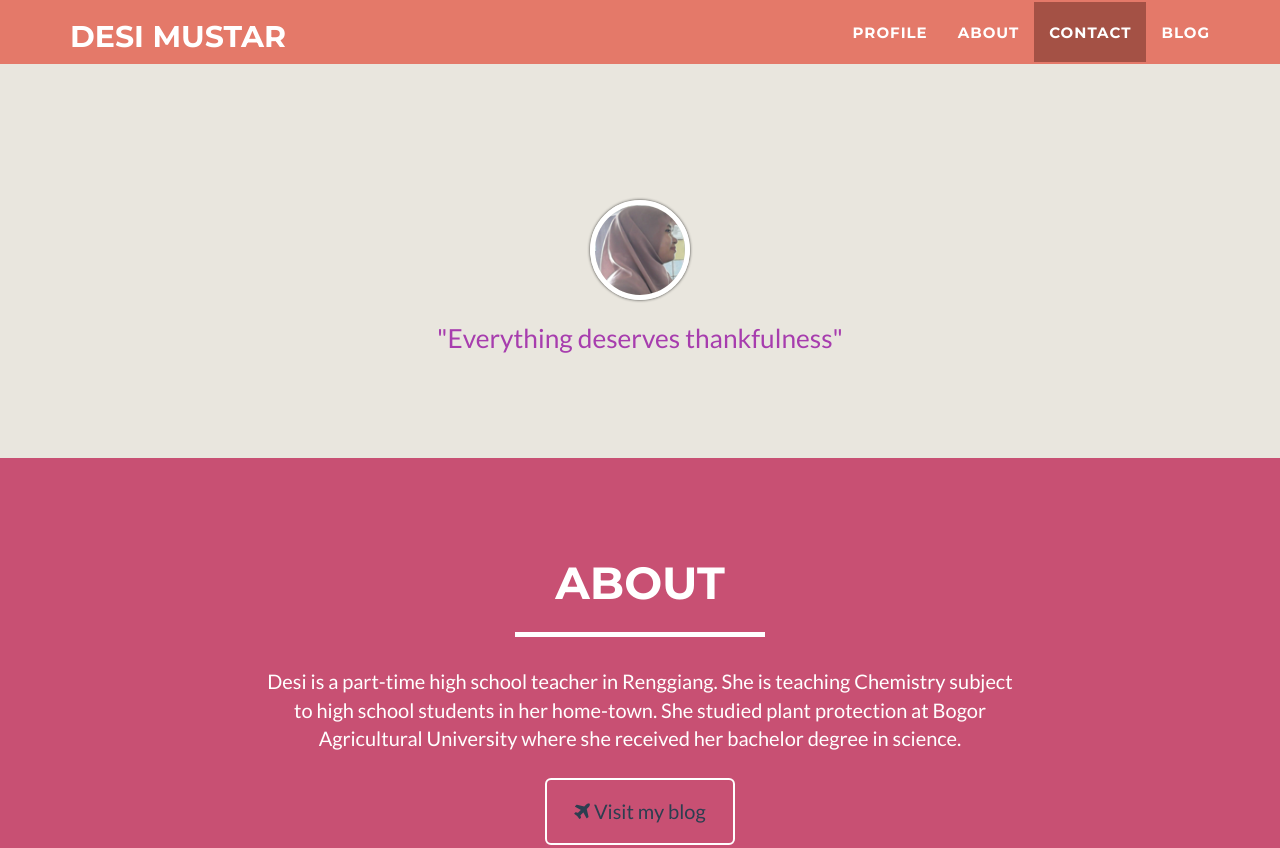
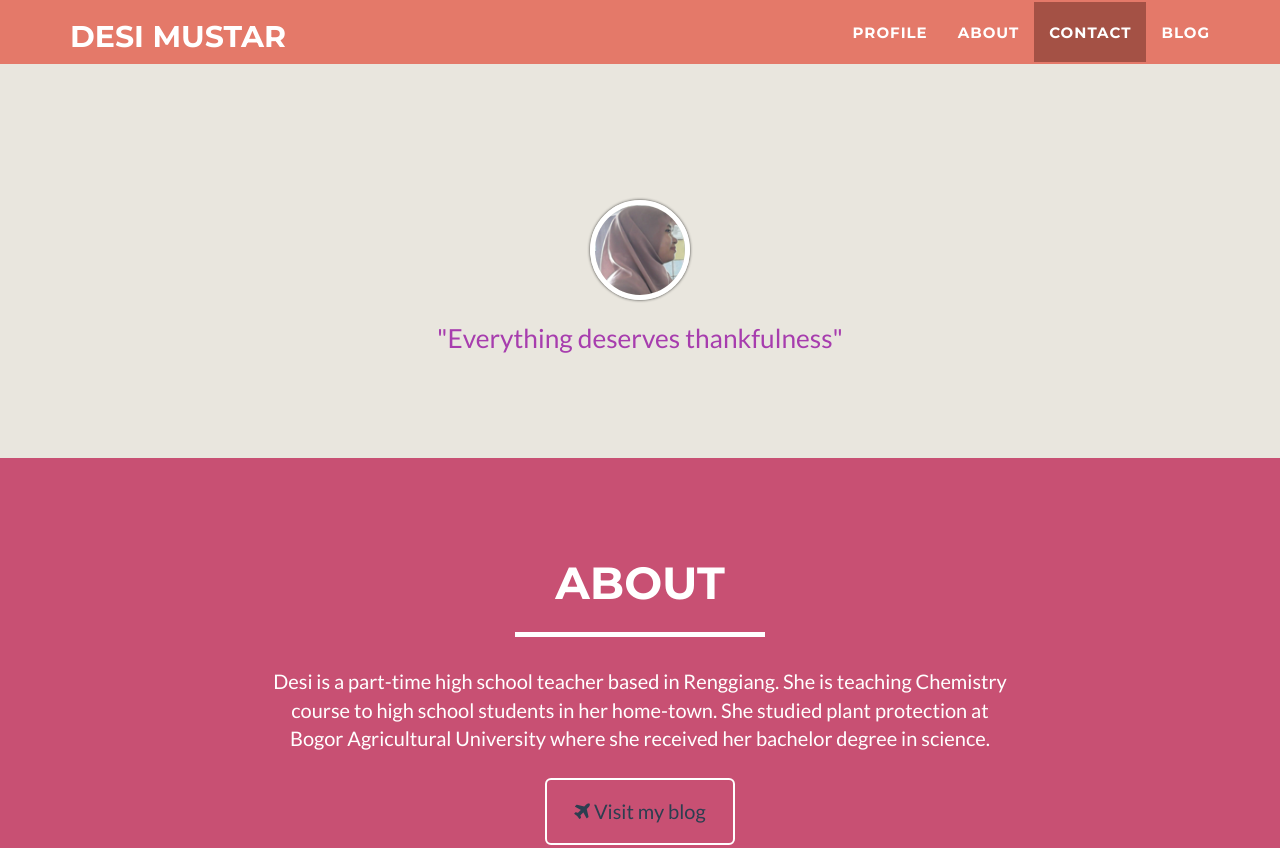
Before and after one commit to desimustar/desimustar.github.io, a plain HTML site: page index.html in a window 1280 px wide. Shown: the top 848 px of the page. Drawn offline with nearby package versions, Linux system fonts and the light colour scheme.

Commit message:
Update index.html

```diff
--- a/index.html
+++ b/index.html
@@ -98,7 +98,7 @@
             </div>
             <div class="row">
                 <div class="col-lg-8 col-lg-offset-2 text-center">
-                    <p>Desi is a part-time high school teacher in Renggiang. She is teaching Chemistry subject to high school students in her home-town. She studied plant protection at Bogor Agricultural University where she received her bachelor degree in science. </p>
+                    <p>Desi is a part-time high school teacher based in Renggiang. She is teaching Chemistry course to high school students in her home-town. She studied plant protection at Bogor Agricultural University where she received her bachelor degree in science. </p>
                 </div>
                 <div class="col-lg-8 col-lg-offset-2 text-center">
                     <a href="http://www.desimustar.ga" class="btn btn-lg btn-outline">
```
